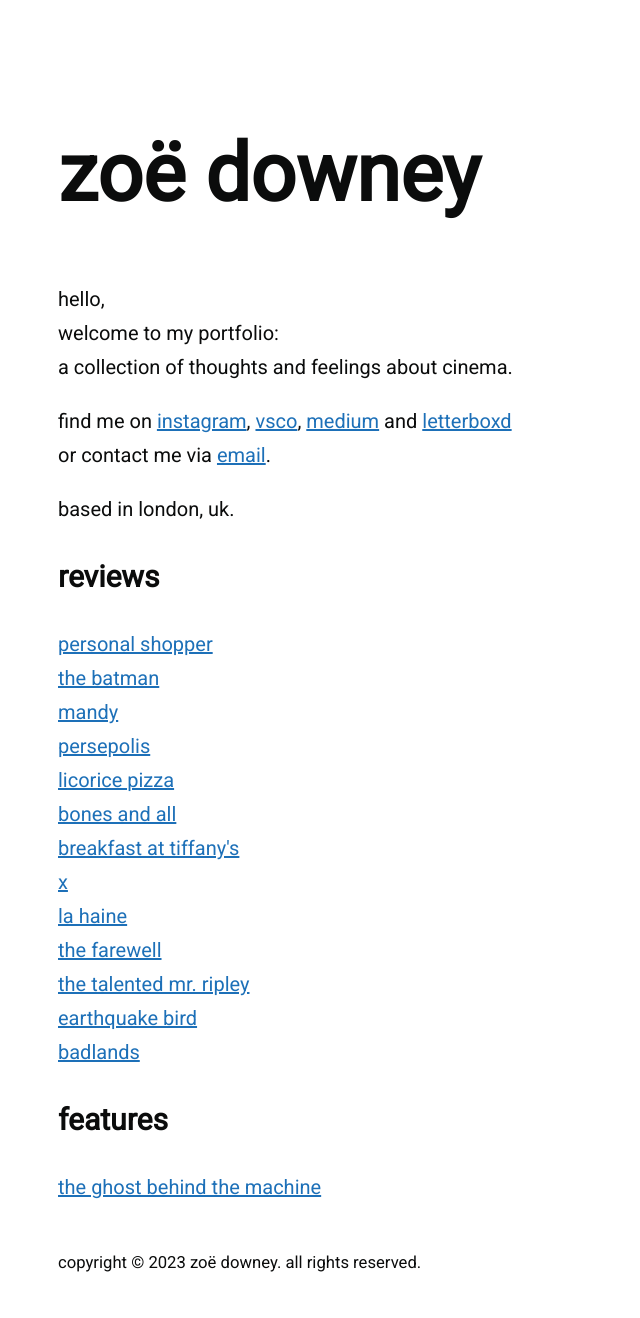
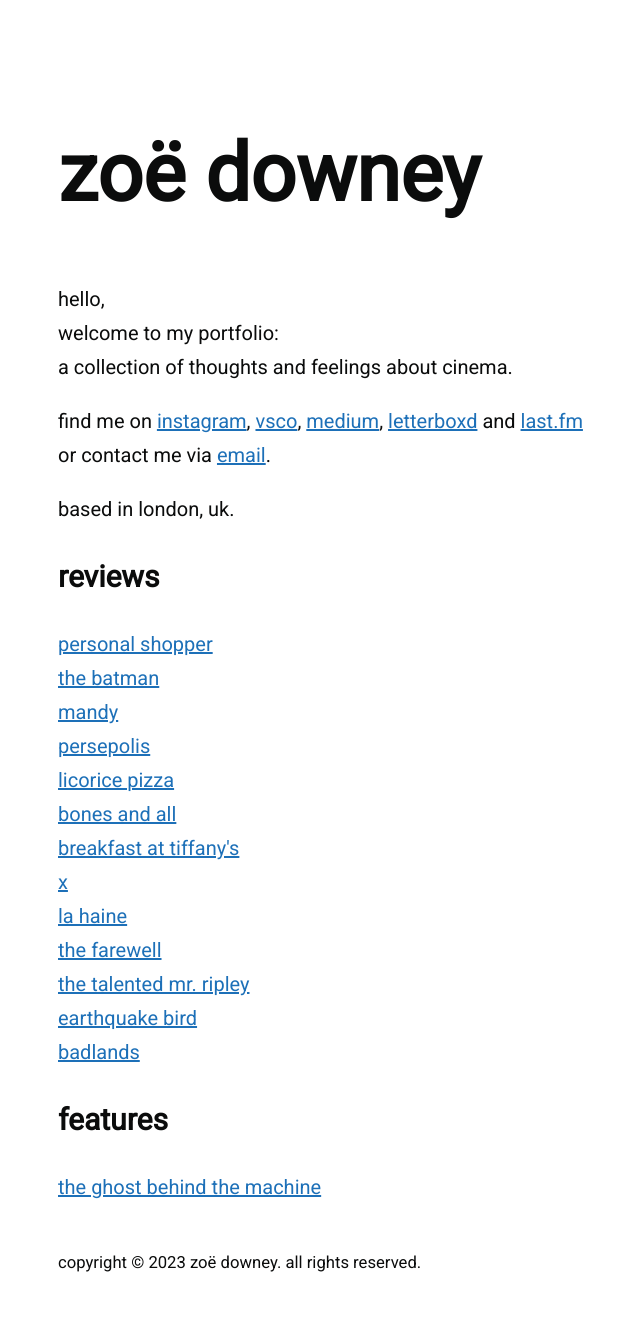
Before and after one commit to zoeurl/zoedowney.github.io, a Jekyll site: the page built from index.html, in a window 1280 px wide. Shown: the whole page, without its empty margins (182-822 px from the left). Built offline with Jekyll 4.4.1, drawn with Linux system fonts in a browser that asks for light colours.

Commit message:
Update index.html

```diff
--- a/index.html
+++ b/index.html
@@ -8,7 +8,7 @@
 <br>welcome to my portfolio:
 <br>a collection of thoughts and feelings about cinema.
 </p>
-find me on <a href="https://www.instagram.com/zoeurl/">instagram</a>, <a href="https://vsco.co/zoeurl/gallery">vsco</a>, <a href="https://medium.com/@zoedowney/">medium</a> and <a href="https://letterboxd.com/zoedowney/">letterboxd</a>
+find me on <a href="https://www.instagram.com/zoeurl/">instagram</a>, <a href="https://vsco.co/zoeurl/gallery">vsco</a>, <a href="https://medium.com/@zoedowney/">medium</a>, <a href="https://letterboxd.com/zoedowney/">letterboxd</a> and <a href="https://www.last.fm/user/zoedowney/">last.fm</a>
 <br>or contact me via <a href="mailto:{{site.email}}">email</a>.
 </p>
 based in london, uk.
```
